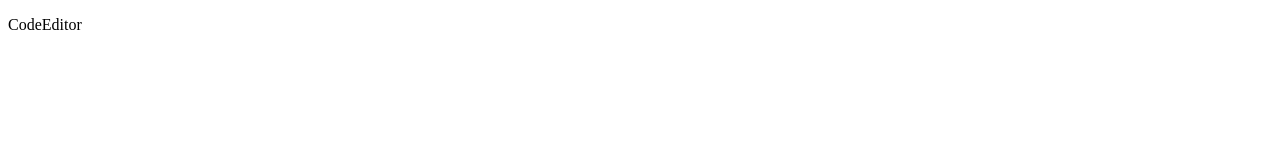
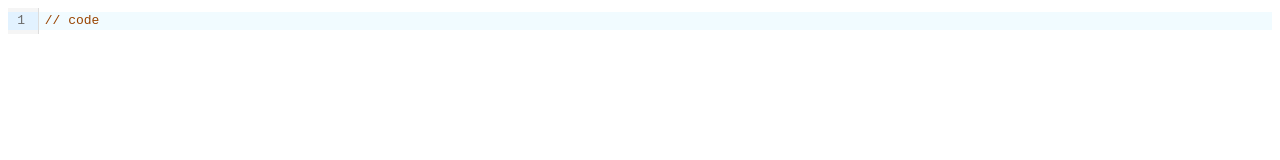
Before and after one commit to Arooming/code-editor, a React (Vite) app in the folder @uiw_react-coemirror/: page / in a window 1280 px wide. Shown: the top 160 px of the page. Built offline with nearby package versions, Linux system fonts and the light colour scheme; the HTML template or start-up script is replaced by a standard one.

Commit message:
feat: 코드 에디커 기본 기능 구현

```diff
--- a/@uiw_react-coemirror/src/CodeEditor.tsx
+++ b/@uiw_react-coemirror/src/CodeEditor.tsx
@@ -1,8 +1,54 @@
+import { cpp } from "@codemirror/lang-cpp";
+import { java } from "@codemirror/lang-java";
+import { javascript } from "@codemirror/lang-javascript";
+import { python } from "@codemirror/lang-python";
+import { StreamLanguage } from "@codemirror/language";
+import { c, kotlin, scala } from "@codemirror/legacy-modes/mode/clike";
+import { go } from "@codemirror/legacy-modes/mode/go";
+import { ruby } from "@codemirror/legacy-modes/mode/ruby";
+import { swift } from "@codemirror/legacy-modes/mode/swift";
+import { csharp } from "@replit/codemirror-lang-csharp";
+import CodeMirror from "@uiw/react-codemirror";
+import { useState } from "react";
+
 const CodeEditor = () => {
+  const [code, setCode] = useState("// code");
+
+  // 나중에 state로 만들어서 유동적으로 바뀌게 할 예정
+  const LANGUAGE = "kotlin";
+
+  // 상수 파일로 분리할 예정
+  const LANG_LIST = {
+    c: () => StreamLanguage.define(c),
+    csharp: () => csharp(),
+    scala: () => StreamLanguage.define(scala),
+    kotlin: () => StreamLanguage.define(kotlin),
+    java,
+    javascript,
+    python,
+    cpp,
+    go: () => StreamLanguage.define(go),
+    swift: () => StreamLanguage.define(swift),
+    ruby: () => StreamLanguage.define(ruby),
+  };
+
+  const getExtensions = (language: keyof typeof LANG_LIST) => {
+    const langSupport = LANG_LIST[language];
+    return langSupport ? [langSupport()] : [];
+  };
+
+  const extensions = getExtensions(LANGUAGE);
+
+  const handleChangeCode = (newCode: string) => {
+    setCode(newCode);
+  };
+
   return (
-    <div>
-      <p>CodeEditor</p>
-    </div>
+    <CodeMirror
+      value={code}
+      onChange={handleChangeCode}
+      extensions={extensions}
+    />
   );
 };
 
```
